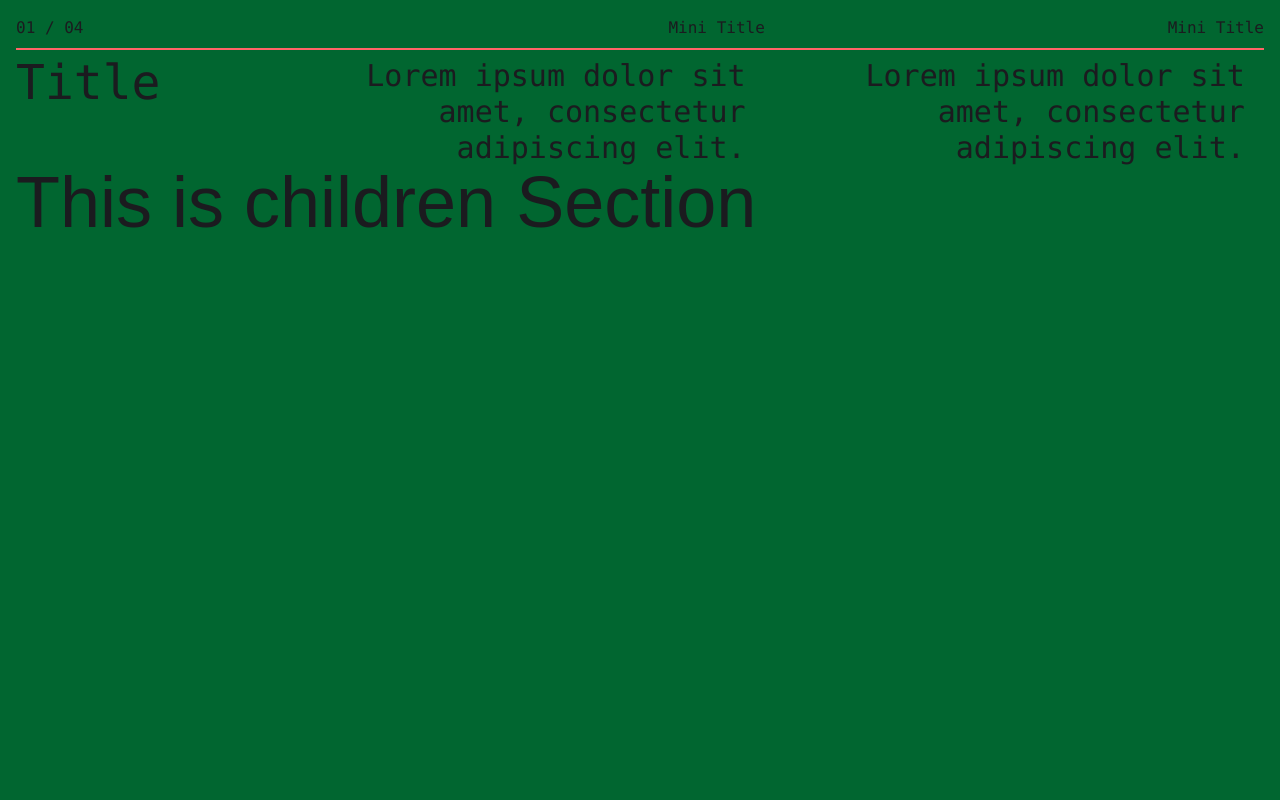
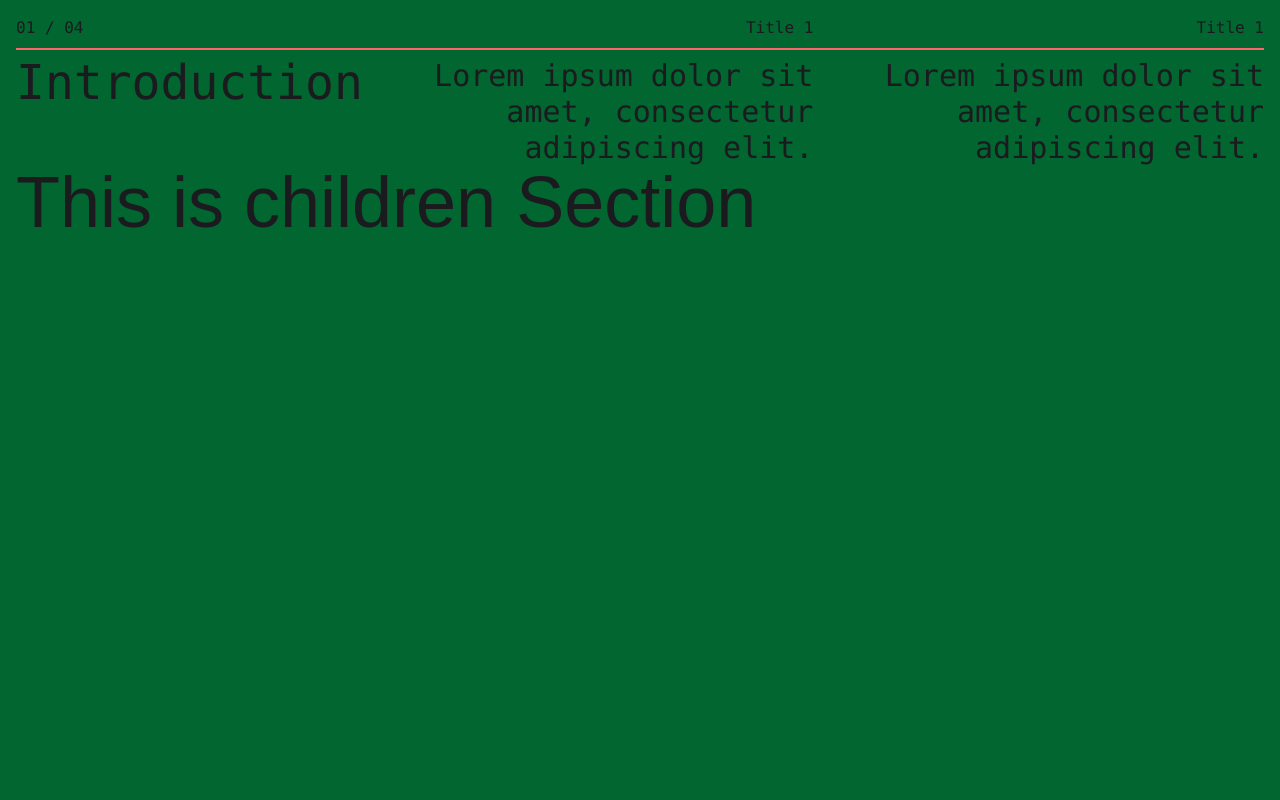
Before and after one commit to 11amanraj/portfolio-april-2025, a Next.js app: page / in a window 1280 px wide. Shown: the top 800 px of the page. Built offline with nearby package versions, Linux system fonts and the light colour scheme.

Commit message:
Improved SectionTitle component

```diff
--- a/app/Components/CaseStudy/CaseSection.tsx
+++ b/app/Components/CaseStudy/CaseSection.tsx
@@ -1,6 +1,23 @@
 import React, { ReactNode } from 'react'
-import { sectionDetail } from '@/app/Types/Interface'
+import { sectionDetail, titleSection } from '@/app/Types/Interface'
 import SectionTitle from './SectionTitle'
+
+const titleDetail: titleSection[] = [
+  {
+    id: 0,
+    text: 'Introduction'
+  },
+  {
+    id: 1,
+    header: 'Title 1',
+    text: 'Lorem ipsum dolor sit amet, consectetur adipiscing elit.'
+  },
+  {
+    id: 2,
+    header: 'Title 1',
+    text: 'Lorem ipsum dolor sit amet, consectetur adipiscing elit.'
+  },
+]
 
 const CaseSection: React.FC<{ sectionDetail: sectionDetail, totalSections: number, children?: ReactNode }> = ({ sectionDetail, totalSections, children }) => {
   return (
@@ -9,7 +26,7 @@ const CaseSection: React.FC<{ sectionDetail: sectionDetail, totalSections: numbe
       id={sectionDetail.id}
       className={`h-screen max-w-320 mx-auto p-4 ${sectionDetail.bg}`}
     >
-      <SectionTitle sectionNumber={`0${sectionDetail.key + 1} / 0${totalSections}`} />
+      <SectionTitle titleDetail={titleDetail} sectionNumber={`0${sectionDetail.key + 1} / 0${totalSections}`} />
       <div className='text-7xl'>{children}</div>
     </section>
   )
--- a/app/Components/CaseStudy/SectionTitle.tsx
+++ b/app/Components/CaseStudy/SectionTitle.tsx
@@ -1,6 +1,7 @@
 import React from 'react'
+import { titleSection } from '@/app/Types/Interface'
 
-const SectionTitle: React.FC<{ sectionNumber: string }> = ({ sectionNumber }) => {
+const SectionTitle: React.FC<{ sectionNumber: string, titleDetail: titleSection[] }> = ({ sectionNumber, titleDetail }) => {
     return (
         <div className='flex font-mono justify-between'>
             <div className='flex flex-col basis-0 flex-[1] gap-2'>
@@ -8,10 +9,27 @@ const SectionTitle: React.FC<{ sectionNumber: string }> = ({ sectionNumber }) =>
                     {sectionNumber}
                 </span>
                 <span className='h-0.5 bg-red-400'></span>
-                <h2 className='text-5xl'>Title</h2>
+                <h2 className='text-5xl'>{titleDetail[0].text}</h2>
             </div>
 
-            <div className='flex flex-col basis-0 flex-[2] gap-2'>
+            {titleDetail.slice(1).map(detail =>
+                <div key={detail.id} className='flex flex-col basis-0 flex-[2] gap-2'>
+                    {detail.header ?
+                        <span className='text-right'>
+                            {detail.header}
+                        </span> :
+                        <span className='text-right'>
+                            &nbsp;
+                        </span>
+                    }
+                    <span className='h-0.5 bg-red-400'></span>
+                    <span className='w-full text-3xl max-w-100 self-end text-right'>
+                        {detail.text}
+                    </span>
+                </div>
+            )}
+
+            {/* <div className='flex flex-col basis-0 flex-[2] gap-2'>
                 <span className='text-right'>
                     Mini Title
                 </span>
@@ -29,7 +47,7 @@ const SectionTitle: React.FC<{ sectionNumber: string }> = ({ sectionNumber }) =>
                 <h2 className='text-3xl max-w-120 text-right'>
                     Lorem ipsum dolor sit amet, consectetur adipiscing elit.
                 </h2>
-            </div>
+            </div> */}
         </div>
     )
 }
--- a/app/Types/Interface.ts
+++ b/app/Types/Interface.ts
@@ -14,3 +14,9 @@ export interface sectionDetail {
     title: string,
     bg: string
 }
+
+export interface titleSection {
+    id: number,
+    header?: string,
+    text?: string
+}
```
